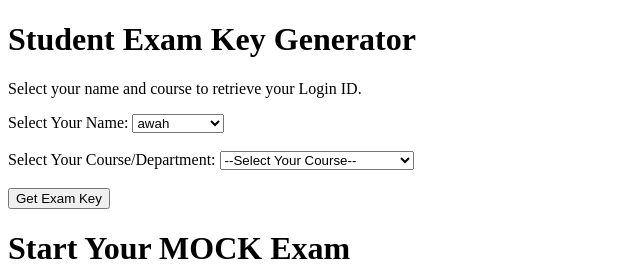
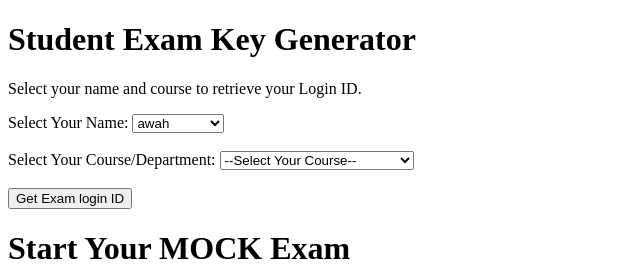
Before and after one commit to occultedge/Modteststsustins100, a plain HTML site: page index.html in a window 1280 px wide. Shown: the top 278 px of the page, 0-640 px from the left. Drawn offline with Linux system fonts and the light colour scheme.

Commit message:
Update index.html

```diff
--- a/index.html
+++ b/index.html
@@ -202,7 +202,7 @@
     </select>
     <br><br>
 
-    <button onclick="generateKey()">Get Exam Key</button>
+    <button onclick="generateKey()">Get Exam login ID </button>
 
     <p id="studentKey" style="margin-top: 20px; font-weight: bold;"></p>
 </body>
```
